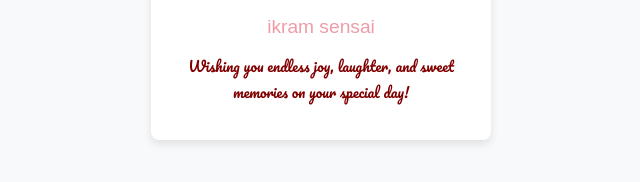
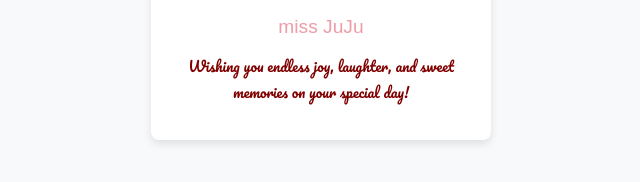
Before and after one commit to kaoo232/birthday, a plain HTML site: page card.html in a window 1280 px wide. Shown: the part 454-636 px from the top of the page, 319-959 px from the left. Drawn offline with Linux system fonts and the light colour scheme; a web font is replaced by a local one.

Commit message:
Update card.html

```diff
--- a/card.html
+++ b/card.html
@@ -53,7 +53,7 @@
         <img src="https://i.pinimg.com/originals/59/ed/7a/59ed7aa129767d6f0bb91af9242f8657.jpg" alt="Card image">
         <h3 style="font-family: Matemasie, sans-serif;
         font-weight: 400;
-        font-style: normal; color:#ee9ca7;"> ikram sensai</h3>
+        font-style: normal; color:#ee9ca7;">miss JuJu</h3>
         <p style="
             font-family: Pacifico, cursive;
             font-weight: 400;
```
